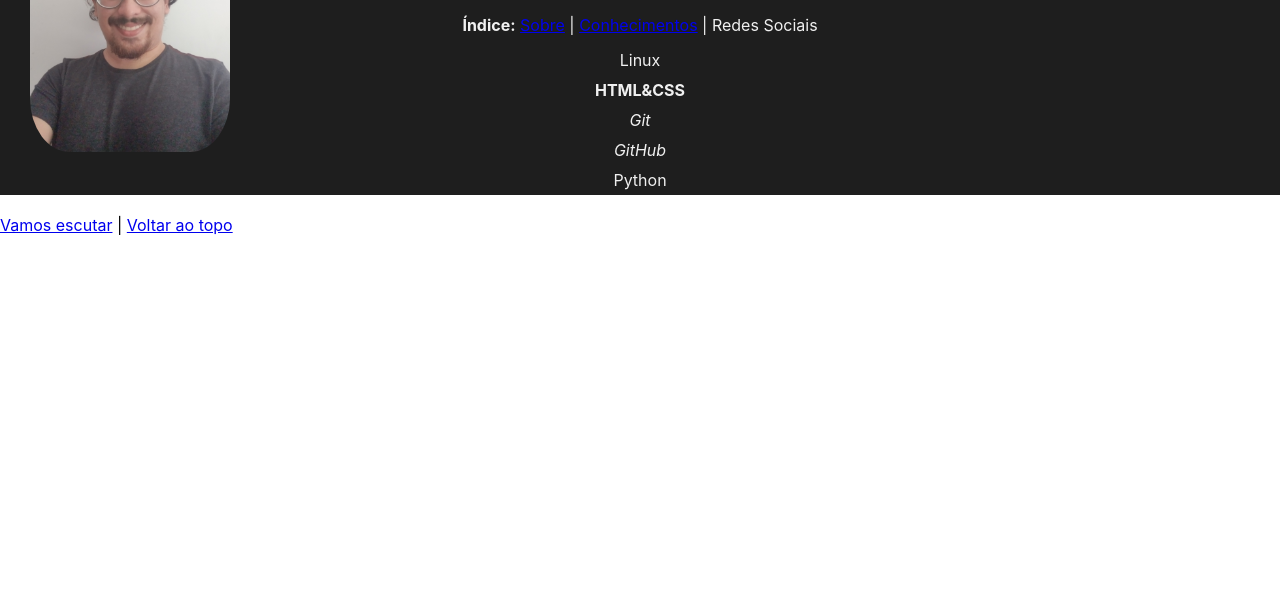
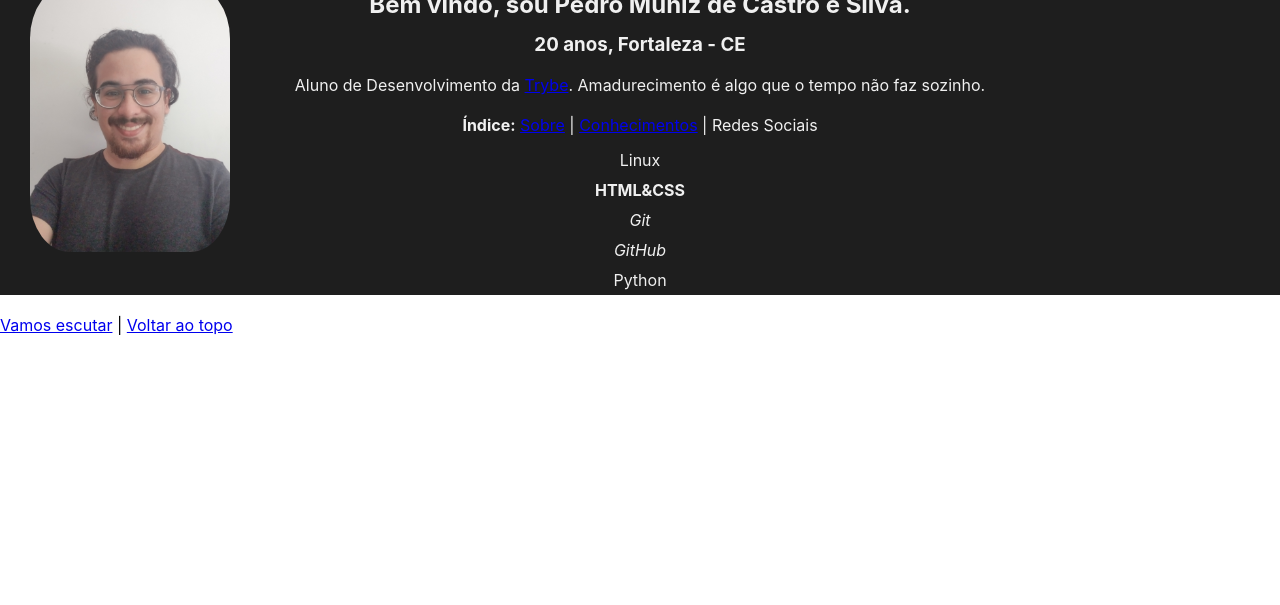
Before and after one commit to kariluss/kariluss.github.io, a plain HTML site: page index.html in a window 1280 px wide. Shown: the part 195-800 px from the top of the page. Drawn offline with Linux system fonts and the light colour scheme.

Commit message:
att do index

```diff
--- a/index.html
+++ b/index.html
@@ -7,6 +7,7 @@
     </head>
     <body>
         <br id="topo">
+        <div class="principal">
         <img id="EUU" src="FOTOMINHA.jpg" class="center" alt="Pedro Muniz de Castro e Silva" width="200px">
         <br>
         <h1 class="bloco">Portfólio</h1>
@@ -20,7 +21,9 @@
             <li><em>GitHub</em></li>
             <li>Python</li>
         </ul>
+
         <br>
         <div id="linksfinais"><a href="https://open.spotify.com/playlist/1Hk1ZtfUJ3yD7JdVNx3Hd9?si=d910600824c54d8f&nd=1" target="_blank">Vamos escutar</a> | <a href="#topo">Voltar ao topo</a></div>
+        </div>
     </body>
 </html>
--- a/style.css
+++ b/style.css
@@ -5,10 +5,14 @@
 
 
 #EUU {
-    position: fixed;
+    position: absolute;
     border-radius: 20%;
     left: 30px;
-    top: 80px;
+    top: 180px;
+}
+
+.principal {
+    margin-top: 100px;
 }
 
 .bloco {
```
